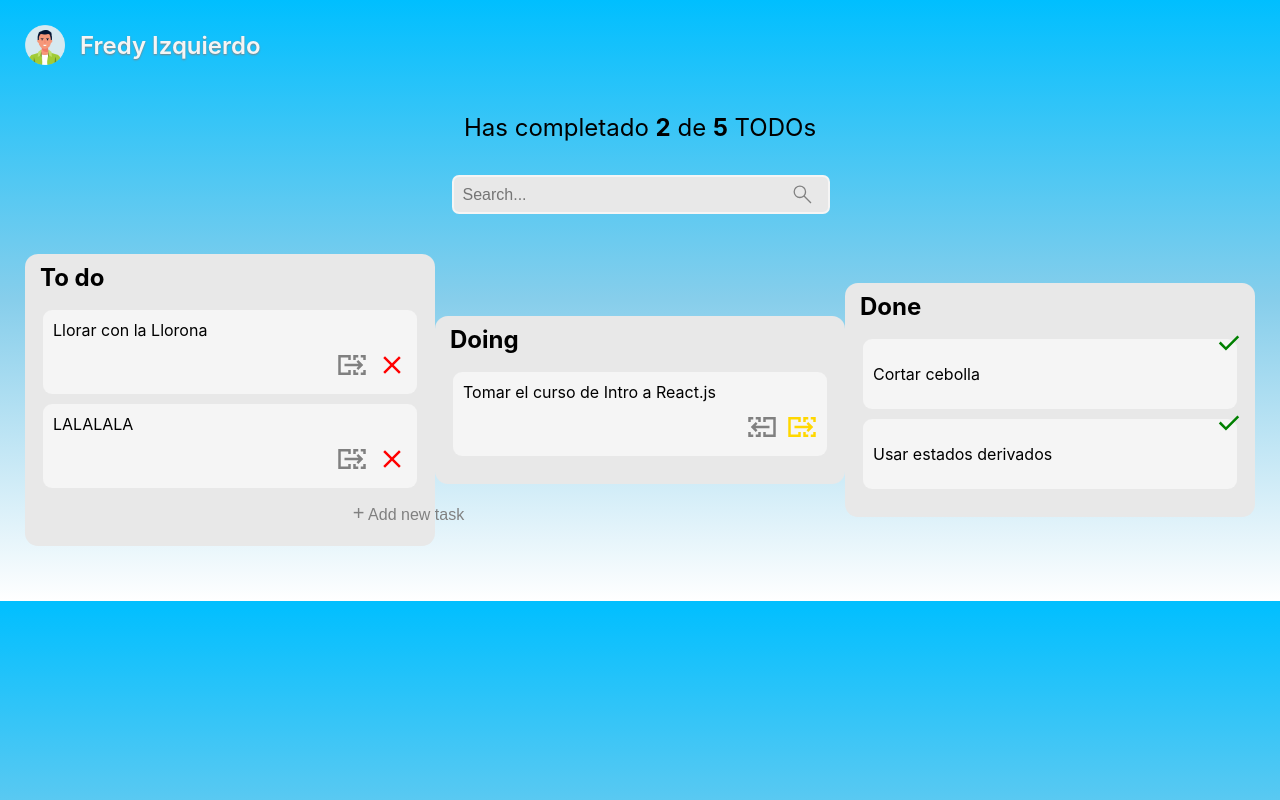
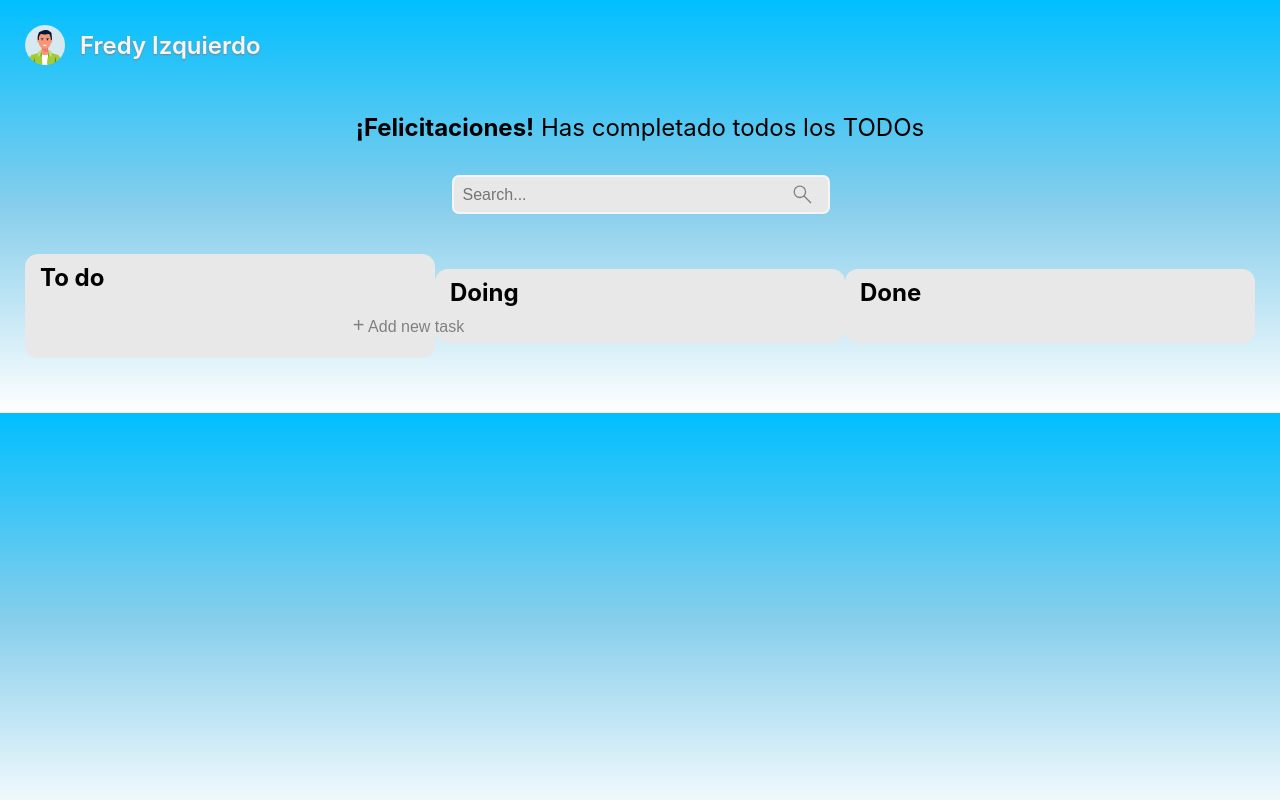
Before and after one commit to faidrn/curso-react-intro, a React (Create React App) app: page / in a window 1280 px wide. Built offline with nearby package versions, Linux system fonts and the light colour scheme.

Commit message:
feat: add data persistence using localStorage

```diff
--- a/src/App.js
+++ b/src/App.js
@@ -13,7 +13,7 @@
 
 import './App.css';
 
-const defaultTodos = [
+/* const defaultTodos = [
   { text: 'Cortar cebolla', status: 'done'},
   { text: 'Tomar el curso de Intro a React.js', status: 'doing'},
   { text: 'Llorar con la Llorona', status: 'listed'},
@@ -21,15 +21,31 @@
   { text: 'Usar estados derivados', status: 'done'},
 ];
 
+ localStorage.setItem('TODOS_V1', JSON.stringify(defaultTodos));  */
+// localStorage.removeItem('TODOS_V1');
+
 
 function App() {
-  const [todos, setTodos] = React.useState(defaultTodos);
+  const localStorageTodos = localStorage.getItem('TODOS_V1');
+
+  let parsedTodos;
+
+  if (!localStorageTodos){
+    localStorage.setItem('TODOS_V1', JSON.stringify([]));
+    parsedTodos = [];
+  } else {
+    parsedTodos = JSON.parse(localStorageTodos);
+
+  }
+
+
+  const [todos, setTodos] = React.useState(parsedTodos);
   const [searchValue, setSearchValue] = React.useState('');
 
-  const completedTodos = defaultTodos.filter(todo => todo.status === 'done').length;
+  const completedTodos = parsedTodos.filter(todo => todo.status === 'done').length;
   const totalTodos = todos.length; //todos=>const [todos, setTodos] = React.useState(defaultTodos);
 
-  const searchedTodosListed = defaultTodos.filter(
+  const searchedTodosListed = parsedTodos.filter(
     (todo) => {
       const todoText = todo.text.toLowerCase();
       const searchText = searchValue.toLowerCase();
@@ -37,7 +53,7 @@
     }
   );
 
-  const searchedTodosDoing = defaultTodos.filter(
+  const searchedTodosDoing = parsedTodos.filter(
     (todo) => {
       const todoText = todo.text.toLowerCase();
       const searchText = searchValue.toLowerCase();
@@ -46,7 +62,7 @@
     }
   );
 
-  const searchedTodosDone = defaultTodos.filter(
+  const searchedTodosDone = parsedTodos.filter(
     (todo) => {
       const todoText = todo.text.toLowerCase();
       const searchText = searchValue.toLowerCase();
@@ -54,6 +70,12 @@
       return todoText.includes(searchText) && todo.status === 'done';
     }
   );
+
+  const saveTodos = (newTodos) => {
+    localStorage.setItem('TODOS_V1', JSON.stringify(newTodos));
+
+    setTodos(newTodos);
+  };
 
   const completeTodo = (text) => {
     const newTodos = [...todos];
@@ -63,7 +85,7 @@
 
     newTodos[todoIndex].status = 'done';
 
-    setTodos(newTodos);
+    saveTodos(newTodos);
   };
 
   const doingTodo = (text) => {
@@ -74,7 +96,7 @@
 
     newTodos[todoIndex].status = 'doing';
 
-    setTodos(newTodos);
+    saveTodos(newTodos);
   };
 
   const returnTodo = (text) => {
@@ -85,7 +107,7 @@
 
     newTodos[todoIndex].status = 'listed';
 
-    setTodos(newTodos);
+    saveTodos(newTodos);
   };
 
   const deleteTodo = (text) => {
@@ -96,7 +118,7 @@
 
     newTodos.splice(todoIndex, 1);
 
-    setTodos(newTodos);
+    saveTodos(newTodos);
   };
 
 
```
